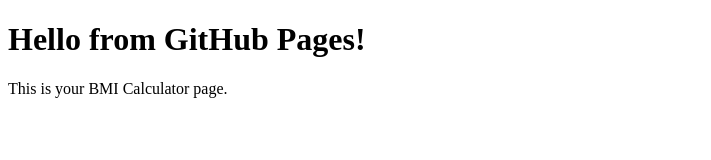
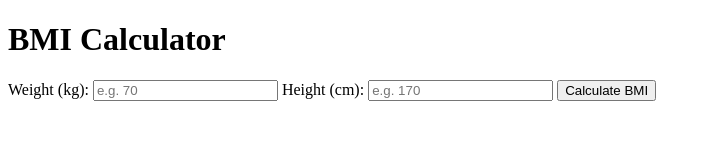
Before and after one commit to sandyyB17/BMI_Calculator, a plain HTML site: page index.html in a window 1280 px wide. Shown: the whole page, without its empty margins (0-711 px from the left). Drawn offline with Linux system fonts and the light colour scheme.

Commit message:
Update index.html

```diff
--- a/index.html
+++ b/index.html
@@ -1,10 +1,25 @@
 <!DOCTYPE html>
-<html>
+<html lang="en">
 <head>
+  <meta charset="UTF-8" />
+  <meta name="viewport" content="width=device-width, initial-scale=1.0" />
   <title>BMI Calculator</title>
+  <link rel="stylesheet" href="style.css" />
 </head>
 <body>
-  <h1>Hello from GitHub Pages!</h1>
-  <p>This is your BMI Calculator page.</p>
+  <div class="card">
+    <h1>BMI Calculator</h1>
+    <label for="weight">Weight (kg):</label>
+    <input type="number" id="weight" placeholder="e.g. 70" />
+
+    <label for="height">Height (cm):</label>
+    <input type="number" id="height" placeholder="e.g. 170" />
+
+    <button id="calculateBtn">Calculate BMI</button>
+
+    <div id="result"></div>
+  </div>
+
+  <script src="script.js"></script>
 </body>
 </html>
```
